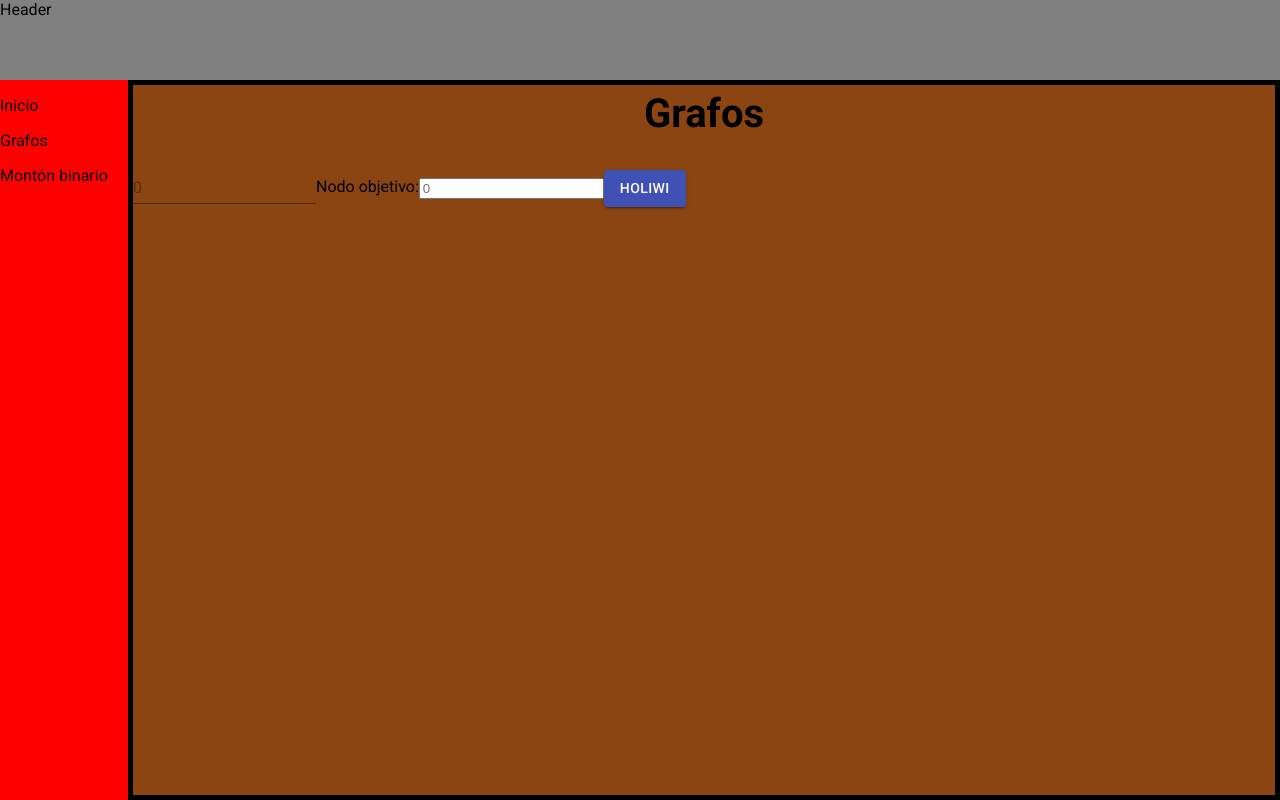
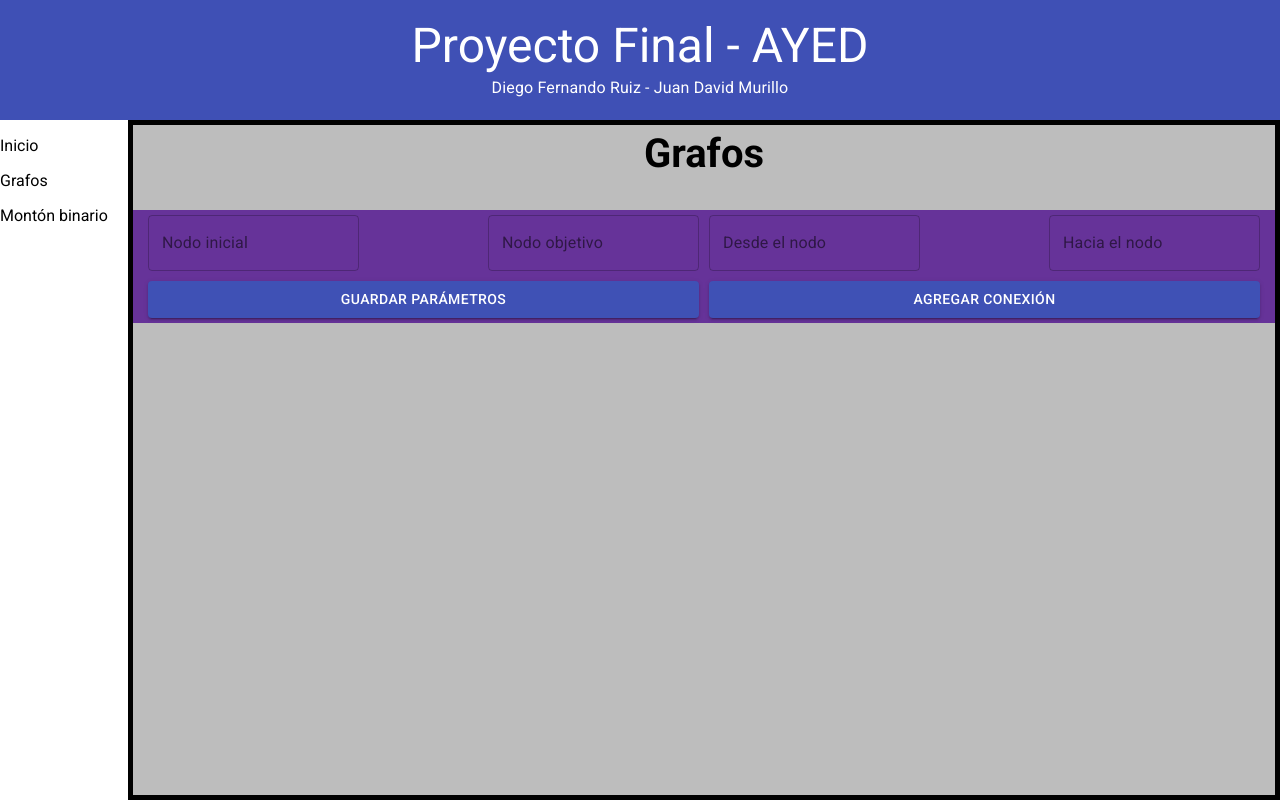
Before and after one commit to juancho20sp/final-ayed-frontend, a React (Create React App) app: page /graphs in a window 1280 px wide. Built offline with nearby package versions, Linux system fonts and the light colour scheme.

Commit message:
Already creating and deleting arcs!

```diff
--- a/src/Components/Forms/FormTwo/FormTwo.css
+++ b/src/Components/Forms/FormTwo/FormTwo.css
@@ -0,0 +1,53 @@
+.form-two__container {
+    /* background-color: yellow; */
+    padding: 5px;
+
+    display: grid;
+    grid-template-areas: "form1 form2";
+}
+
+.form-two__container form {
+    width: 100%;
+}
+
+.form-start__container {
+    /* background-color: violet; */
+    height: 100%;
+
+    grid-area: form1;
+
+    display: flex;
+    flex-direction: column;
+    /* justify-content: flex-start; */
+    align-items: flex-start;
+}
+
+.form-goal__container {
+    /* background-color: red; */
+    height: 100%;
+
+    grid-area: form2;
+    display: flex;
+    flex-direction: column;
+    align-items: flex-end;
+}
+
+.button__container {
+    /* background-color: red; */
+
+    padding: 5px;
+
+    display: flex;
+    justify-content: center;
+}
+
+.button__container>button {
+    width: 100%;
+}
+
+.form__error {
+    background-color: transparent;
+
+    align-self: flex-start;
+    font-size: 12px;
+}
--- a/src/Components/Forms/FormTwo/FormTwo.jsx
+++ b/src/Components/Forms/FormTwo/FormTwo.jsx
@@ -1,50 +1,84 @@
 import React from "react";
-import Button from "@material-ui/core/Button";
+import "./FormTwo.css";
 import { useForm } from "react-hook-form";
 
-import Input from "@material-ui/core/Input";
+import TextField from "@material-ui/core/TextField";
+import Button from "@material-ui/core/Button";
 
 const FormTwo = (props) => {
   const { register, handleSubmit, errors } = useForm();
 
-  const onSubmit = (data) => console.log(data);
+  const onSubmit = (data) => {
+    if (data.hasOwnProperty("start") || data.hasOwnProperty("goal")) {
+      props.setLimits({
+        start: data.start,
+        goal: data.goal
+      });
+    }
+
+    if (data.hasOwnProperty("from") || data.hasOwnProperty("to")) {
+      props.setPairs([...props.pairs, [data.from, data.to]]);
+    }
+  };
 
   return (
-    <div>
     <form onSubmit={handleSubmit(onSubmit)} noValidate>
       {/* Nodo de inicio */}
+      <div className="form-two__container">
+        <div className="form-start__container">
+          <TextField
+            variant="outlined"
+            label={props.input1}
+            placeholder="0"
+            name={props.name1}
+            inputRef={register({
+              required: true,
+              pattern: /^[0-9]+$/,
+              minLength: 1
+            })}
+          ></TextField>
 
-        <Input
-          placeholder="0"
-          id="start"
-          ref={register({ required: true, pattern: /^[0-9]+$/, minLength: 1 })}
-        ></Input>
-
+          <span className="form__error">
             {errors.start && errors.start.type === "required" && (
               <p>Este campo es obligatorio</p>
             )}
             {errors.start && errors.start.type === "pattern" && (
               <p>El valor ingresado debe ser numérico</p>
             )}
-        {/* Nodo de inicio */}
-        <label htmlFor="goal">Nodo objetivo:</label>
-        <input
-          name="goal"
-          type="text"
+          </span>
+        </div>
+
+        {/* Nodo de objetivo */}
+        <div className="form-goal__container">
+          <TextField
+            variant="outlined"
+            label={props.input2}
             placeholder="0"
-          ref={register({ required: true, pattern: /^[0-9]+$/, minLength: 1 })}
-        />
+            name={props.name2}
+            inputRef={register({
+              required: true,
+              pattern: /^[0-9]+$/,
+              minLength: 1
+            })}
+          ></TextField>
+
+          <span className="form__error">
             {errors.goal && errors.goal.type === "required" && (
               <p>Este campo es obligatorio</p>
             )}
             {errors.goal && errors.goal.type === "pattern" && (
               <p>El valor ingresado debe ser numérico</p>
             )}
+          </span>
+        </div>
+      </div>
+
+      <div className="button__container">
         <Button variant="contained" color="primary" type="submit">
-          Holiwi
+          {props.button}
         </Button>
+      </div>
     </form>
-    </div>
   );
 };
 
--- a/src/Components/Header/Header.css
+++ b/src/Components/Header/Header.css
@@ -1,3 +1,9 @@
 .header__container {
-    background-color: grey;
+    background-color: #3f50b5;
+    color: white;
+
+    display: flex;
+    flex-direction: column;
+    justify-content: center;
+    align-items: center;
 }
--- a/src/Components/Header/Header.jsx
+++ b/src/Components/Header/Header.jsx
@@ -1,8 +1,16 @@
 import React from "react";
 import "./Header.css";
+import Typography from "@material-ui/core/Typography";
 
 const Header = () => {
-  return <div className="header__container">Header</div>;
+  return (
+    <div className="header__container">
+      <Typography variant="h3">Proyecto Final - AYED</Typography>
+      <Typography variant="subtitle1">
+        Diego Fernando Ruiz - Juan David Murillo
+      </Typography>
+    </div>
+  );
 };
 
 export default Header;
--- a/src/Components/Main/Main.css
+++ b/src/Components/Main/Main.css
@@ -1,3 +1,3 @@
 .main__container {
-    background-color: chartreuse;
+    background-color: transparent;
 }
--- a/src/Components/SideMenu/SideMenu.css
+++ b/src/Components/SideMenu/SideMenu.css
@@ -1,5 +1,5 @@
 .aside {
-    background-color: red;
+    background-color: white;
 }
 
 .link {
--- /dev/null
+++ b/src/Components/Tables/GraphTables/GraphTables.jsx
@@ -0,0 +1,63 @@
+import React from "react";
+
+import Table from "@material-ui/core/Table";
+import TableBody from "@material-ui/core/TableBody";
+import TableCell from "@material-ui/core/TableCell";
+import TableContainer from "@material-ui/core/TableContainer";
+import TableHead from "@material-ui/core/TableHead";
+import TableRow from "@material-ui/core/TableRow";
+import Paper from "@material-ui/core/Paper";
+
+const GraphTables = (props) => {
+  return (
+    <TableContainer component={Paper}>
+      <Table className="" aria-label="customized table">
+        <TableHead>
+          <TableRow>
+            {props.titles.map((title, index) => (
+              <TableCell align="center" key={index}>
+                {title}
+              </TableCell>
+            ))}
+          </TableRow>
+        </TableHead>
+        <TableBody>
+          {props.limits && (
+            <TableRow key="1">
+              <TableCell component="th" scope="row" align="center">
+                {props.limits.start}
+              </TableCell>
+              <TableCell align="center">{props.limits.goal}</TableCell>
+              <TableCell
+                align="center"
+                onClick={() => {
+                  props.setLimits([]);
+                }}
+              >
+                BORRAR
+              </TableCell>
+            </TableRow>
+          )}
+
+          {props.pairs &&
+            props.pairs.map((pair, index) => (
+              <TableRow key={index}>
+                <TableCell component="th" scope="row" align="center">
+                  {pair[0]}
+                </TableCell>
+                <TableCell align="center">{pair[1]}</TableCell>
+                <TableCell
+                  align="center"
+                  onClick={() => props.deleteElement(index)}
+                >
+                  BORRAR
+                </TableCell>
+              </TableRow>
+            ))}
+        </TableBody>
+      </Table>
+    </TableContainer>
+  );
+};
+
+export default GraphTables;
--- a/src/Layout/Layout.css
+++ b/src/Layout/Layout.css
@@ -2,14 +2,13 @@
     height: 100vh;
     width: 100vw;
 
-    background-color: rebeccapurple;
-
     display: grid;
-    grid-template: 10% 1fr / 1fr;
+    grid-template: 15% 1fr / 1fr;
 }
 
 .layout__container--main {
-    background-color: saddlebrown;
+    background-color: #bdbdbd;
+
     display: grid;
     grid-template: 1fr / 18% 1fr;
 }
--- a/src/Views/Graphs/Graphs.css
+++ b/src/Views/Graphs/Graphs.css
@@ -9,3 +9,16 @@
 
     text-align: center;
 }
+
+.graph-forms__container {
+    background-color: rebeccapurple;
+
+    padding: 0 10px;
+
+    display: grid;
+    grid-template: 1fr / 1fr 1fr;
+}
+
+.graph-forms__table {
+    background-color: teal;
+}
--- a/src/Views/Graphs/Graphs.jsx
+++ b/src/Views/Graphs/Graphs.jsx
@@ -1,8 +1,9 @@
-import React from "react";
+import React, { useState } from "react";
 import "./Graphs.css";
 
 /* Importamos los formularios */
 import FormTwo from "./../../Components/Forms/FormTwo/FormTwo";
+import GraphTable from "./../../Components/Tables/GraphTables/GraphTables";
 
 const test1 = {
   start: 0,
@@ -21,12 +22,69 @@ const test = () => {
 };
 
 const Graphs = () => {
+  const [pairs, setPairs] = useState([]);
+  const [limits, setLimits] = useState({
+    start: null,
+    goal: null
+  });
+
+  console.log(limits);
+  console.log(pairs);
+
+  const titles1 = ["Nodo de inicio", "Nodo objetivo", ""];
+  const titles2 = ["Nodo inicial", "Nodo final", ""];
+
+  const deleteElement = (key) => {
+    setPairs(pairs.filter((pair, index) => index != key));
+  };
+
   return (
     <>
       <div className="graph__container">
         <h2 className="graph__title">Grafos</h2>
 
-        <FormTwo title="yei"></FormTwo>
+        <div className="graph-forms__container">
+          <FormTwo
+            input1="Nodo inicial"
+            name1="start"
+            input2="Nodo objetivo"
+            name2="goal"
+            button="Guardar parámetros"
+            limits={limits}
+            setLimits={setLimits}
+          ></FormTwo>
+
+          <FormTwo
+            input1="Desde el nodo"
+            name1="from"
+            input2="Hacia el nodo"
+            name2="to"
+            button="Agregar conexión"
+            pairs={pairs}
+            setPairs={setPairs}
+          ></FormTwo>
+        </div>
+
+        {limits.start && (
+          <div className="graph-forms__table">
+            <GraphTable
+              titles={titles1}
+              limits={limits}
+              setLimits={setLimits}
+            ></GraphTable>
+          </div>
+        )}
+
+        {pairs.length >= 1 && (
+          <div className="graph-forms__table">
+            <GraphTable
+              titles={titles2}
+              pairs={pairs}
+              setPairs={setPairs}
+              deleteElement={deleteElement}
+            ></GraphTable>
+          </div>
+        )}
       </div>
     </>
   );
```
Also changed, not shown: src/Components/Tables/GraphTables/GraphTables.css (added). Lines whose indentation alone changed are shown as unchanged.
